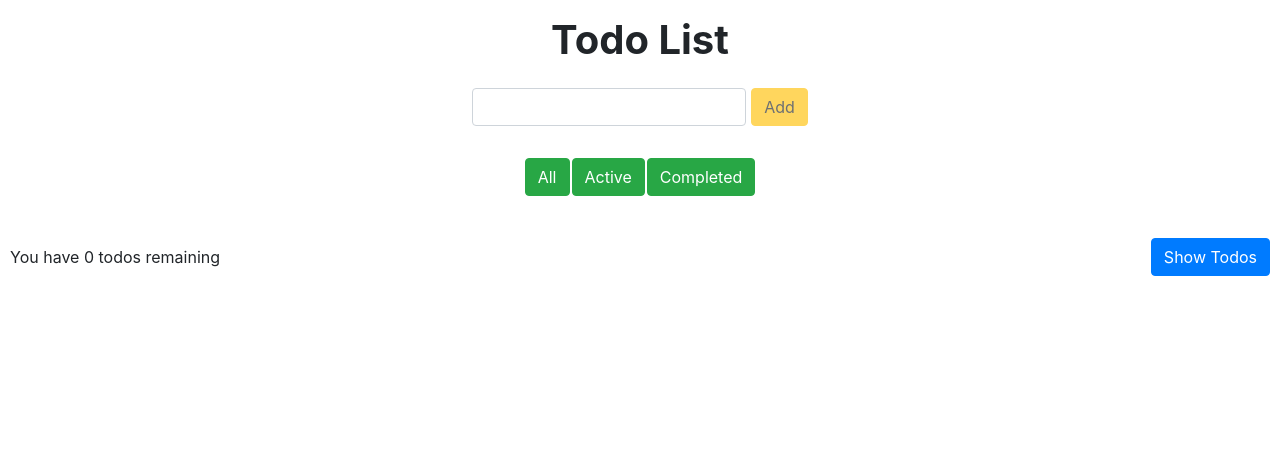
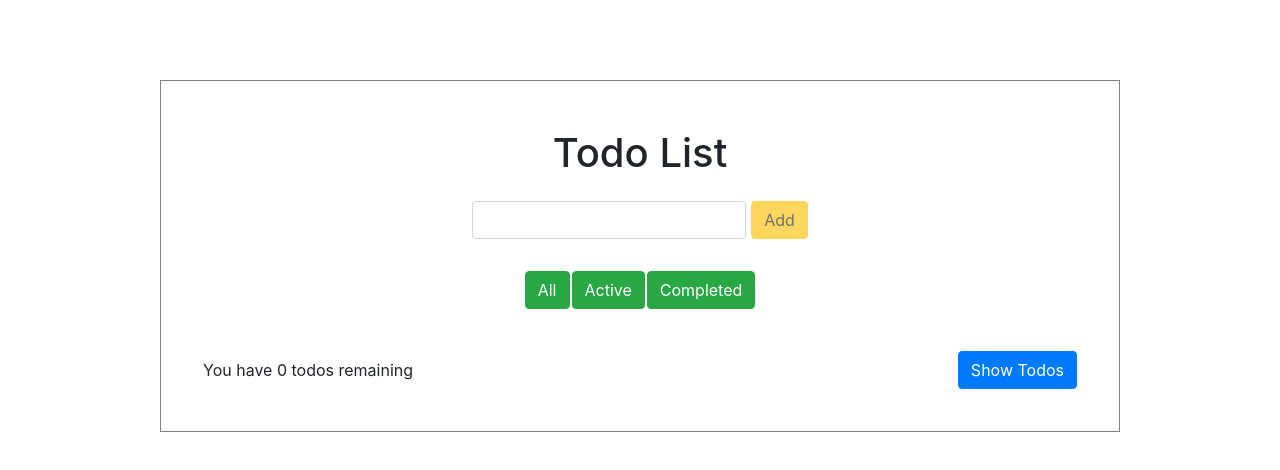
Before and after one commit to DarrylJF/react_todo_list, a React (Create React App) app: page / in a window 1280 px wide. Shown: the top 470 px of the page. Built offline with nearby package versions, Linux system fonts and the light colour scheme.

Commit message:
cockpit UI changes

```diff
--- a/src/Components/Cockpit/Cockpit.js
+++ b/src/Components/Cockpit/Cockpit.js
@@ -1,4 +1,6 @@
 import React from 'react';
+import './Cockpit.scss';
+import '../Todos/Todos.scss';
 import Form from '../Form/Form';
 import Button from 'react-bootstrap/Button';
 
--- a/src/Components/Cockpit/Cockpit.scss
+++ b/src/Components/Cockpit/Cockpit.scss
@@ -0,0 +1,18 @@
+.Cockpit {
+  width: 75%;
+  margin: 5rem auto;
+  padding: 2rem;
+  border: 1px solid grey;
+}
+h1 {
+  font-weight: bold;
+  text-align: center;
+  padding: 1rem;
+}
+
+.show-todos-container {
+  padding: 10px;
+  display:flex;
+  justify-content: space-between;
+  align-items: center;
+}
--- a/src/Components/Todos/Todo/Todo.scss
+++ b/src/Components/Todos/Todo/Todo.scss
@@ -1,5 +1,5 @@
 .card {
-  width: 100%;
+  width: 75%;
   margin:10px auto;
   .card-body {
     display:flex;
--- a/src/containers/App.scss
+++ b/src/containers/App.scss
@@ -6,17 +6,6 @@
   }
   li {
     list-style-type: none;
-  }
-  .App-container {
-    width: 75%;
-    margin: 5rem auto;
-    padding: 2rem;
-    border: 1px solid grey;
-  }
-  h1 {
-    font-weight: bold;
-    text-align: center;
-    padding: 1rem;
   }
 }
 
@@ -54,10 +43,3 @@
     transform: rotate(360deg);
   }
 }
-
-.show-todos-container {
-  padding: 10px;
-  display:flex;
-  justify-content: space-between;
-  align-items: center;
-}
```
